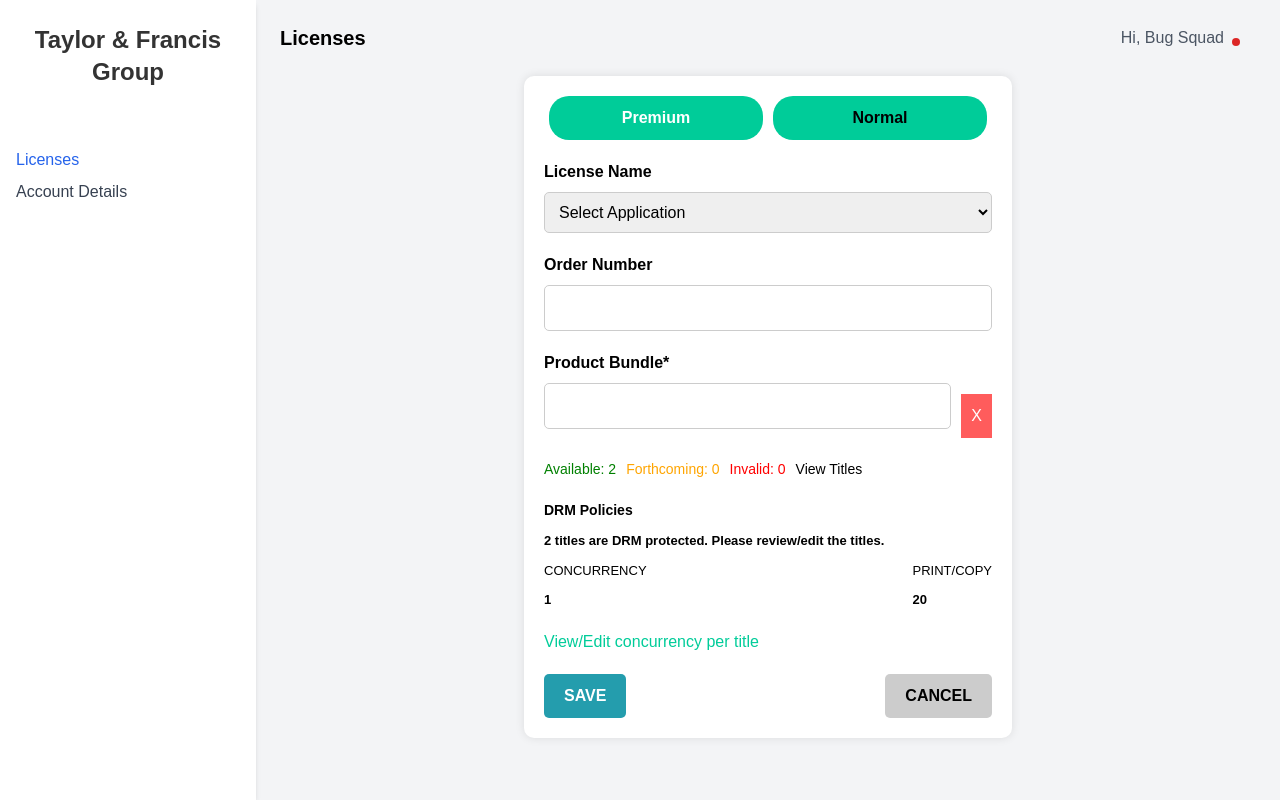
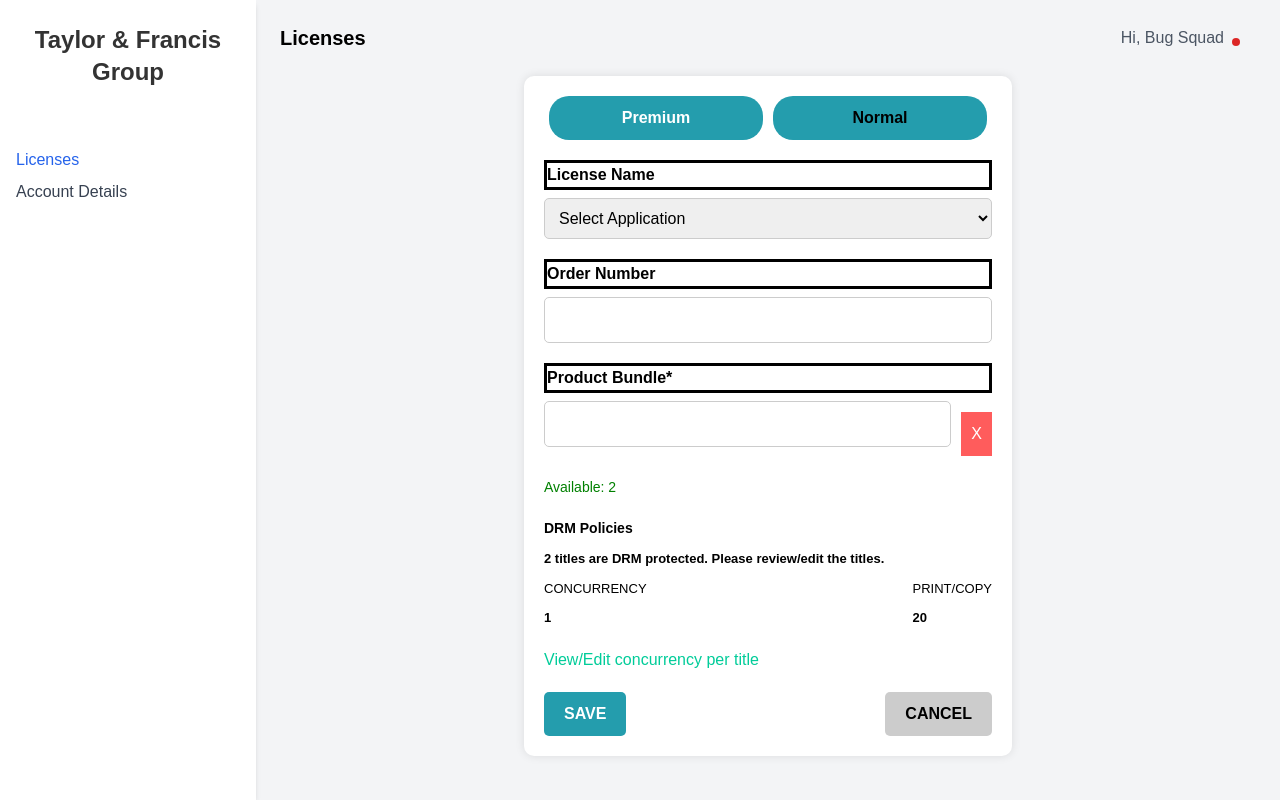
Before and after one commit to singhariom2001/Bug_Squad-, a React (Create React App) app: page /license/new in a window 1280 px wide. Built offline with nearby package versions, Linux system fonts and the light colour scheme.

Commit message:
style changes

```diff
--- a/src/components/LicenseModal.css
+++ b/src/components/LicenseModal.css
@@ -26,7 +26,7 @@
     padding: 10px 20px;
     border: none;
     border-radius: 20px;
-    background-color: #00cc99;
+    background-color:#249dad;
     cursor: pointer;
     font-weight: bold;
   }
@@ -43,6 +43,7 @@
   }
 
   label {
+    border: solid;
     display: block;
     margin-bottom: 8px;
     font-weight: bold;
--- a/src/components/LicenseModal.js
+++ b/src/components/LicenseModal.js
@@ -93,9 +93,9 @@
           </div>
           <div className="bundle-status">
             <span className="status available">Available: 2</span>
-            <span className="status forthcoming">Forthcoming: 0</span>
+            {/* <span className="status forthcoming">Forthcoming: 0</span>
             <span className="status invalid">Invalid: 0</span>
-            <a href="#">View Titles</a>
+            <a href="#">View Titles</a> */}
           </div>
         </div>
 
```
